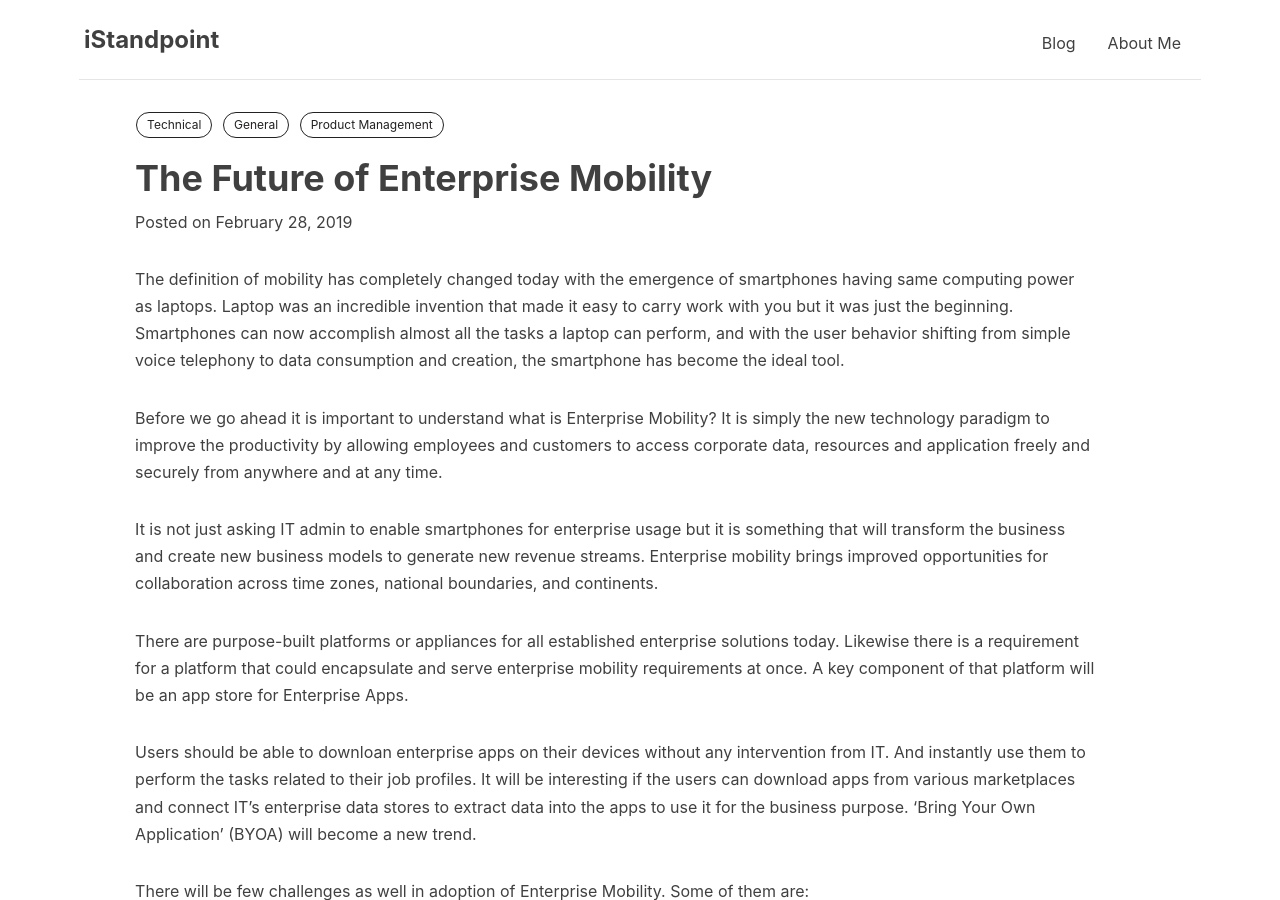
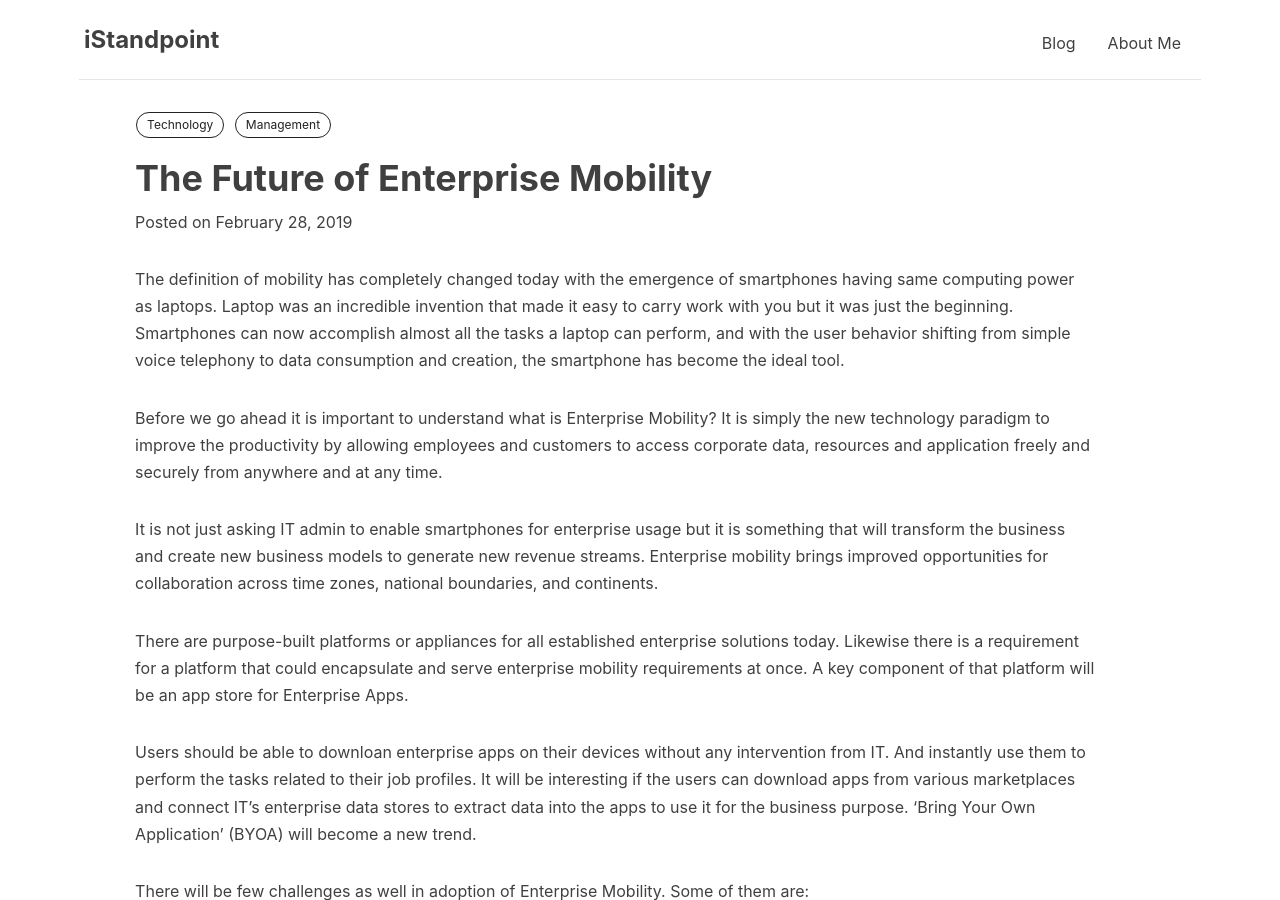
Before and after one commit to gargsaar/singlepage_website_ni, a Jekyll site: the page built from _posts/2019-02-28-the-future-of-enterprise-mobility.markdown, in a window 1280 px wide and 900 px high. Built offline with Jekyll 4.4.1, drawn with Linux system fonts in a browser that asks for light colours; nearby versions of some CDN libraries; some of the changed text lies outside the part shown.

Commit message:
Update 2019-02-28-the-future-of-enterprise-mobility.markdown

```diff
--- a/_posts/2019-02-28-the-future-of-enterprise-mobility.markdown
+++ b/_posts/2019-02-28-the-future-of-enterprise-mobility.markdown
@@ -5,9 +5,8 @@ date:   2019-02-28
 header-style: text
 lang: en
 tags:
-  - Technical
-  - General
-  - Product Management
+  - Technology
+  - Management
 ---
 The definition of mobility has completely changed today with the emergence of smartphones having same computing power as laptops. Laptop was an incredible invention that made it easy to carry work with you but it was just the beginning. Smartphones can now accomplish almost all the tasks a laptop can perform, and with the user behavior shifting from simple voice telephony to data consumption and creation, the smartphone has become the ideal tool.
 
```
